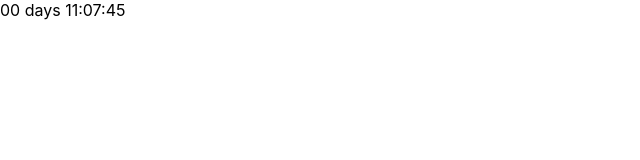
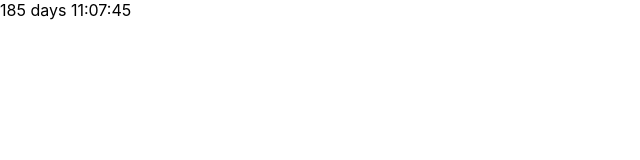
Before and after one commit to marcosricardoss/countdown, a React (Create React App) app: page / in a window 1280 px wide. Shown: the top 160 px of the page, without its empty margins (0-640 px from the left). Built offline with nearby package versions, Linux system fonts and the light colour scheme.

Commit message:
feat: add default props values to the Countdown component.

```diff
--- a/src/component/App.js
+++ b/src/component/App.js
@@ -2,10 +2,15 @@ import React from 'react';
 import Countdown from "./Countdown";
 import './App.css';
 
+let nextYear = new Date(new Date(0, 0, 1).setFullYear(new Date().getFullYear() + 1))
+Countdown.defaultProps = {
+  'dateTo': { year: nextYear.getFullYear(), month: nextYear.getMonth(), date: nextYear.getDay() }
+}
+
 function App() {
   return (
     <div className="component-app">
-      <Countdown dateTo={{ year: 2019, month: 6, date: 2 }}/>
+      <Countdown />
     </div>
   );
 }
```
